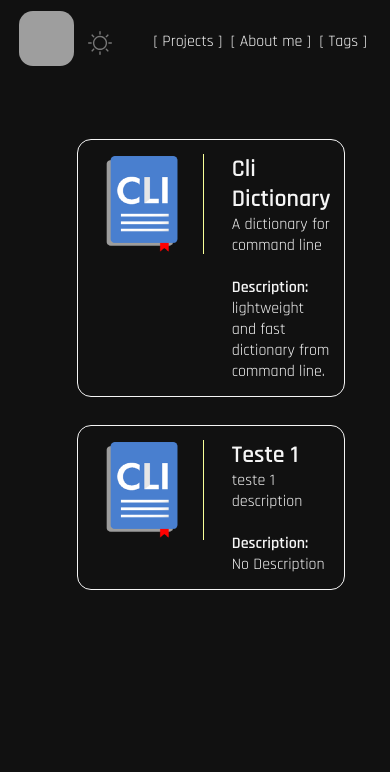
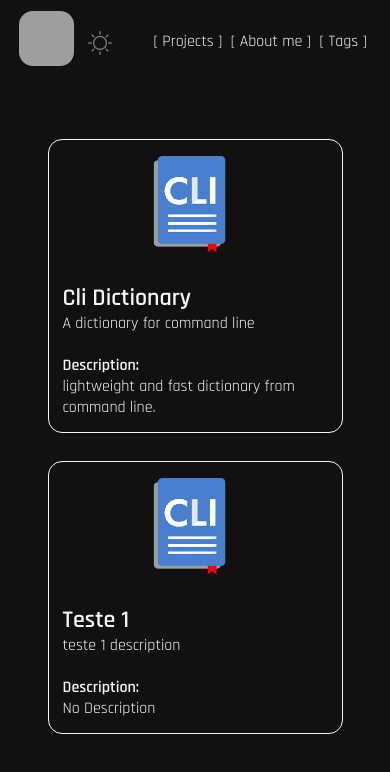
Before and after one commit to ropoko/ropoko.net, a Next.js app: page /projects in a window 390 px wide. Shown: the top 772 px of the page. Built offline with nearby package versions, Linux system fonts and the light colour scheme; grey boxes are pictures that could not be loaded.

Commit message:
fix(projects): responsive cards

```diff
--- a/src/shared/components/Bookmark/BookmarkStyle.ts
+++ b/src/shared/components/Bookmark/BookmarkStyle.ts
@@ -16,9 +16,10 @@ export const BookmarkStyled = styled.div`
 	}
 
 	> img {
+		align-self: center;
 		width: 8rem;
 		padding-right: 0.8rem;
-		border-right: 1px solid ${(props) => props.theme.colors.tags.backgroundName};
+		border-right: 1px solid ${(props) => props.theme.colors.separator};
 	}
 
 	.text {
@@ -28,5 +29,11 @@ export const BookmarkStyled = styled.div`
 	}
 
 	@media (max-width: 580px) {
+		flex-direction: column;
+
+		> img {
+			align-self: center;
+			border: none;
+		}
 	}
 `;
--- a/src/styles/pages/projects-style.ts
+++ b/src/styles/pages/projects-style.ts
@@ -9,4 +9,8 @@ export const ProjectsStyle = styled.div`
 	grid-template-columns: 1fr;
 
 	padding: 2rem;
+
+	@media (max-width: 400px) {
+		width: 90%;
+	}
 `;
```
